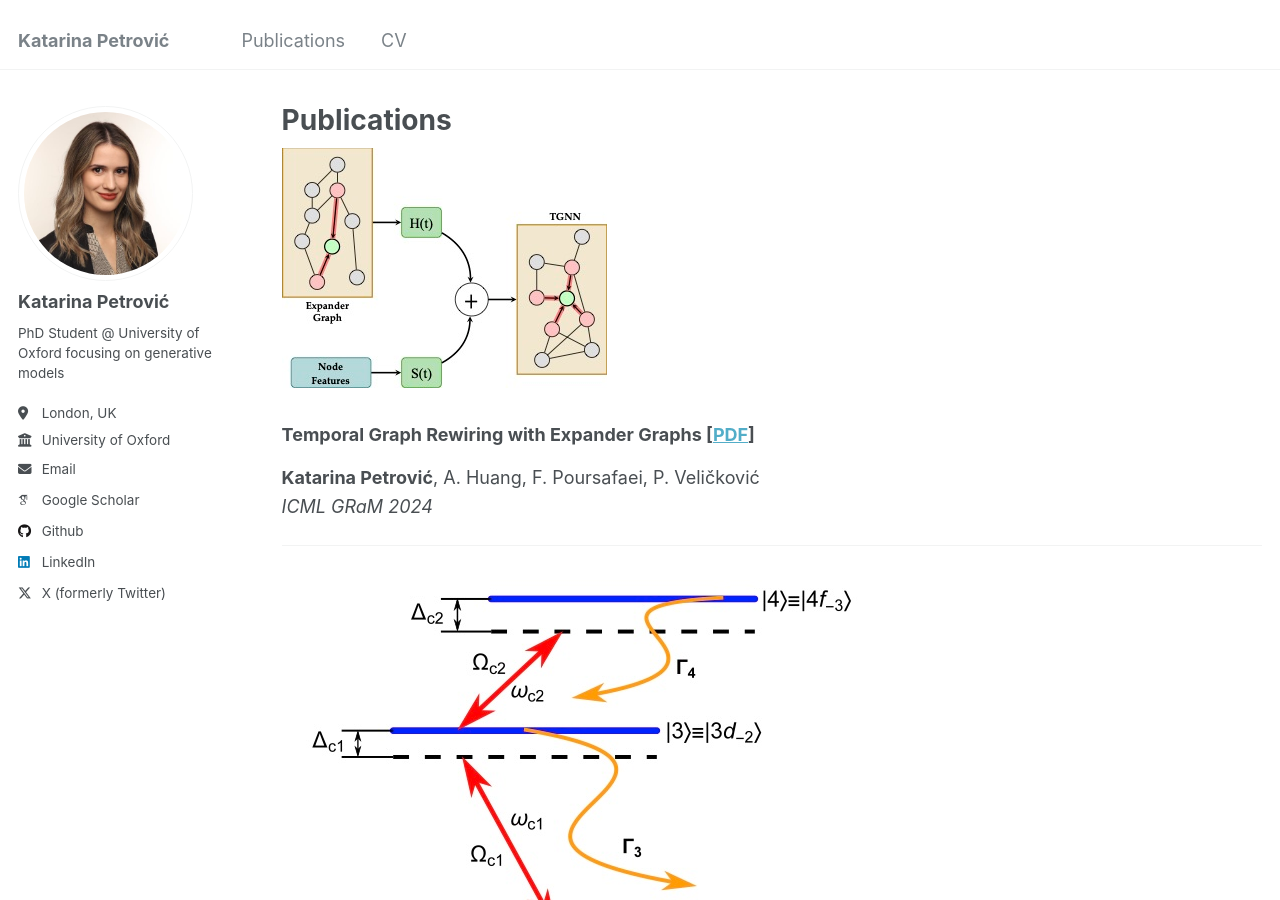
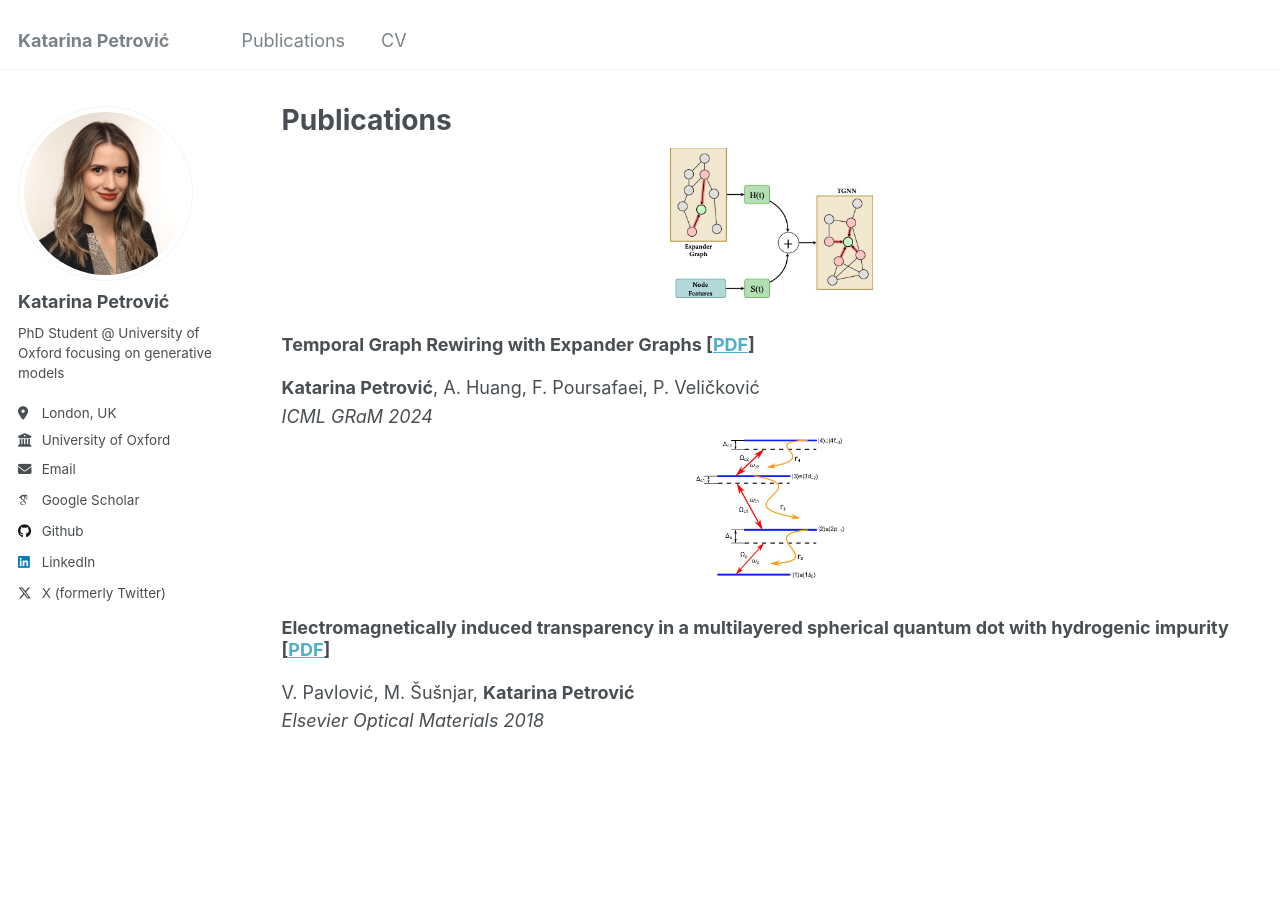
Before and after one commit to kpetrovicc/kpetrovicc.github.io, a Jekyll site: the page built from _pages/publications.html, in a window 1280 px wide and 900 px high. Built offline with Jekyll 4.4.1, drawn with Linux system fonts in a browser that asks for light colours; some web fonts are replaced.

Commit message:
Update publications.html

```diff
--- a/_pages/publications.html
+++ b/_pages/publications.html
@@ -7,35 +7,33 @@ author_profile: true
 
 <div class="container">
   <!-- First Publication -->
-  <div class="row mb-4 align-items-center">
-    <div class="col-md-3">
-      <img src="/images/TGR.jpg" alt="Temporal Graph Rewiring with Expander Graphs" class="img-fluid">
+  <div class="row mb-4 align-items-center border-bottom pb-3">
+    <div class="col-md-3 text-center">
+      <img src="/images/TGR.jpg" alt="Temporal Graph Rewiring with Expander Graphs" class="img-fluid" style="max-height: 150px; object-fit: contain;">
     </div>
     <div class="col-md-9">
-      <h3>
+      <h3 class="mt-0">
         <strong>Temporal Graph Rewiring with Expander Graphs</strong>
         <span>[<a href="https://arxiv.org/abs/2406.02362" target="_blank">PDF</a>]</span>
       </h3>
-      <p style="line-height:1.6; font-size: 18px;">
+      <p style="line-height:1.6; font-size: 18px; margin-bottom: 0;">
         <strong>Katarina Petrović</strong>, A. Huang, F. Poursafaei, P. Veličković<br>
         <em>ICML GRaM 2024</em>
       </p>
     </div>
   </div>
 
-  <hr>
-
   <!-- Second Publication -->
-  <div class="row mb-4 align-items-center">
-    <div class="col-md-3">
-      <img src="/images/EIT.jpg" alt="Electromagnetically induced transparency in a multilayered spherical quantum dot with hydrogenic impurity" class="img-fluid">
+  <div class="row mb-4 align-items-center border-bottom pb-3">
+    <div class="col-md-3 text-center">
+      <img src="/images/EIT.jpg" alt="Electromagnetically induced transparency in a multilayered spherical quantum dot with hydrogenic impurity" class="img-fluid" style="max-height: 150px; object-fit: contain;">
     </div>
     <div class="col-md-9">
-      <h3>
+      <h3 class="mt-0">
         <strong>Electromagnetically induced transparency in a multilayered spherical quantum dot with hydrogenic impurity</strong>
         <span>[<a href="https://www.sciencedirect.com/science/article/pii/S0925346718300430" target="_blank">PDF</a>]</span>
       </h3>
-      <p style="line-height:1.6; font-size: 18px;">
+      <p style="line-height:1.6; font-size: 18px; margin-bottom: 0;">
         V. Pavlović, M. Šušnjar, <strong>Katarina Petrović</strong><br>
         <em>Elsevier Optical Materials 2018</em>
       </p>
```
